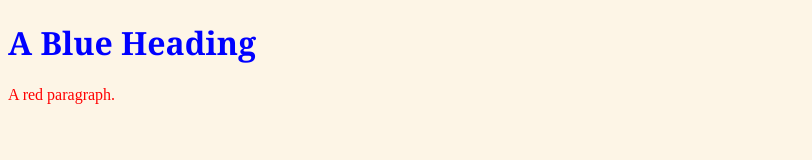
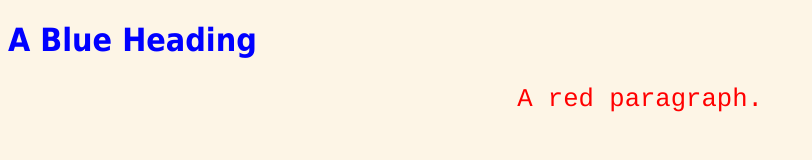
Before and after one commit to mdsiaofficial/Learn-Web-And-Back-End, a plain HTML site: page html_style.html in a window 1280 px wide. Shown: the whole page, without its empty margins (0-812 px from the left). Drawn offline with Linux system fonts and the light colour scheme.

Commit message:
learning

```diff
--- a/html_style.html
+++ b/html_style.html
@@ -10,6 +10,8 @@
         h1{font-family: Cambria, Cochin, Georgia, Times, 'Times New Roman', serif;}
         p {font-stretch: narrower;}
     </style>
+    <link rel="stylesheet" href="styles.css">
+
 </head>
 <body>
     <h1 style="color:blue;">A Blue Heading</h1>
--- a/styles.css
+++ b/styles.css
@@ -0,0 +1,11 @@
+h1 {
+    color: blueviolet;
+    font-weight: 300%;
+    font-family: Tahoma;
+}
+
+p {
+    text-align: center;
+    font-family:  courier;
+    font-size: 160%;
+}
```
Also changed, not shown: index.html (+1 -0 lines).
